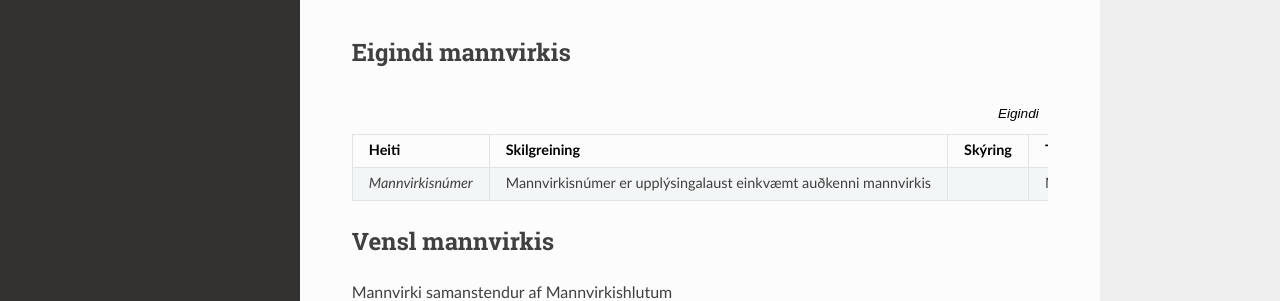
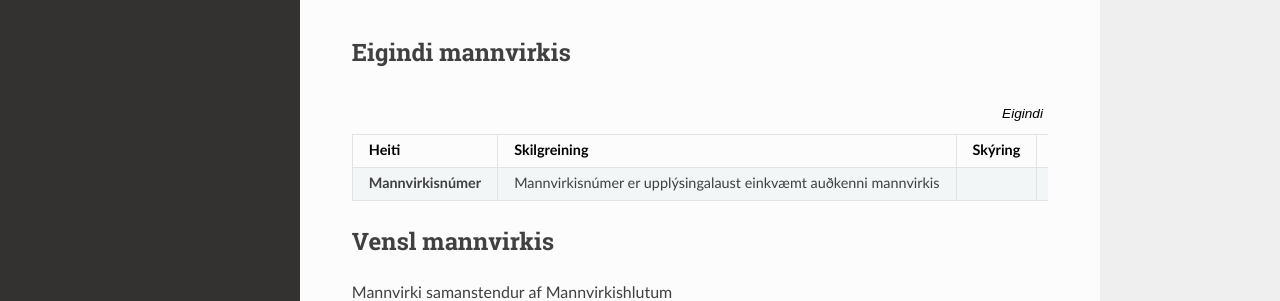
Before and after one commit to hthl/Mannvirkjaskra, a Sphinx documentation site: the page built from source/mannvirki.rst, in a window 1280 px wide and 1379 px high. Shown: the part 616-917 px from the top of the window. Built offline with Sphinx 7.4.7 and the Read the Docs theme 2.0.0, drawn with Linux system fonts in a browser that asks for light colours.

Commit message:
Update mannvirki.rst

```diff
--- a/source/mannvirki.rst
+++ b/source/mannvirki.rst
@@ -31,7 +31,7 @@
 .. csv-table:: *Eigindi*
    :header: "Heiti", "Skilgreining", "Skýring", "Tækniheiti", "Stuttheiti",  "Gagnatýpa", "Uppruni", "Birtingarform"
 
-   "*Mannvirkisnúmer*", "Mannvirkisnúmer er upplýsingalaust einkvæmt auðkenni mannvirkis", "", "MannvirkiNr", "MVNR",  "pósitív heiltala í hækkandi röð", "Framkallað gildi", "MV-000000"
+   "**Mannvirkisnúmer**", "Mannvirkisnúmer er upplýsingalaust einkvæmt auðkenni mannvirkis", "", "MannvirkiNr", "MVNR",  "pósitív heiltala í hækkandi röð", "Framkallað gildi", "MV-000000"
 
 Vensl mannvirkis
 --------------------
```
